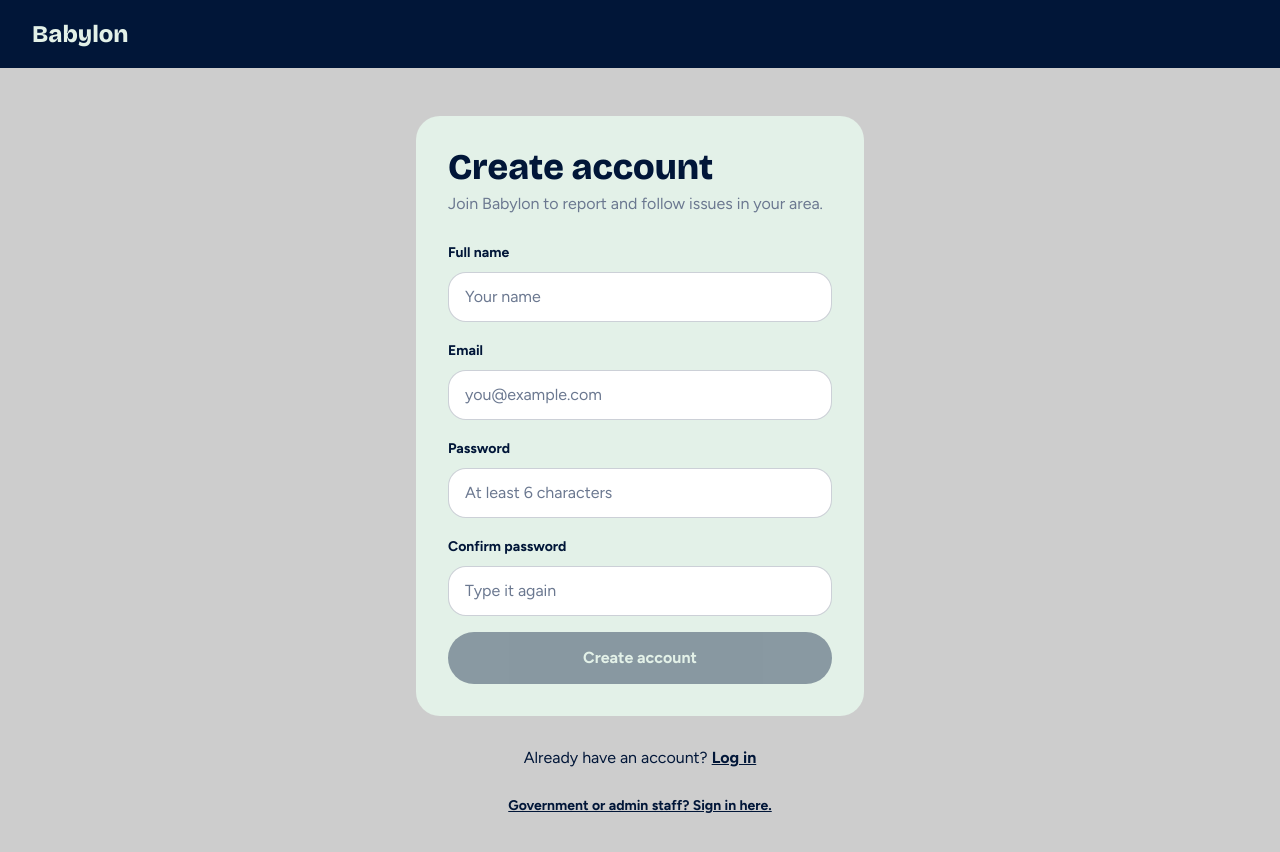
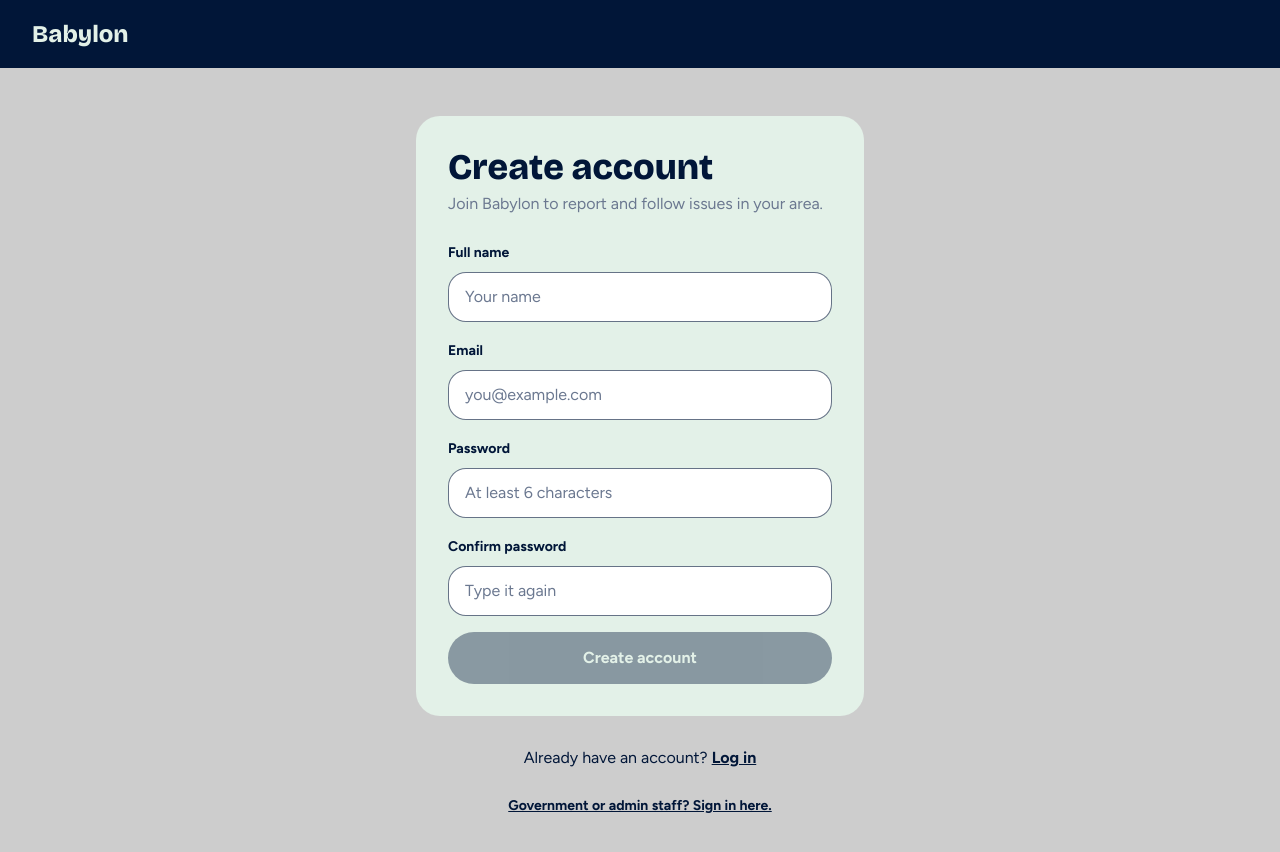
Before and after one commit to f-akhter-t/babylon, a React (Vite) app in the folder frontend/: page /signup in a window 1280 px wide. Shown: the top 852 px of the page. Built offline with nearby package versions, Linux system fonts and the light colour scheme.

Commit message:
fix(forms): visible field borders on sign-in and identity pages

```diff
--- a/frontend/src/pages/Auth/AuthShell.jsx
+++ b/frontend/src/pages/Auth/AuthShell.jsx
@@ -65,7 +65,7 @@ export function RoleRadioGroup({ label, options, value, onChange }) {
 
 export function Field({ id, label, children, ...props }) {
   const classes =
-    'mt-2 w-full rounded-tile border border-navy/20 bg-white px-4 py-3 font-body text-base text-navy placeholder:text-muted focus:outline-none focus:ring-2 focus:ring-forest'
+    'mt-2 w-full rounded-tile border border-navy/60 bg-white px-4 py-3 font-body text-base text-navy placeholder:text-muted focus:outline-none focus:ring-2 focus:ring-forest'
 
   return (
     <div>
--- a/frontend/src/pages/IdentityReview/IdCardPhoto.jsx
+++ b/frontend/src/pages/IdentityReview/IdCardPhoto.jsx
@@ -33,7 +33,7 @@ function PhotoMessage({ id, title, children, warn = false }) {
       className={clsx(
         MESSAGE_BOX,
         'flex flex-col items-center justify-center gap-2 border-2 border-dashed p-3 text-center wrap-anywhere sm:p-5',
-        warn ? 'border-amber-dark bg-white' : 'border-navy/25 bg-white/60',
+        warn ? 'border-danger bg-white' : 'border-navy/25 bg-white/60',
       )}
     >
       <CardIcon />
--- a/frontend/src/pages/IdentityReview/IdentityReviewPanel.jsx
+++ b/frontend/src/pages/IdentityReview/IdentityReviewPanel.jsx
@@ -123,7 +123,7 @@ export default function IdentityReviewPanel({ submission, onDecide, focusOnOpen
             disabled={Boolean(busy)}
             aria-describedby="identity-reject-hint"
             placeholder="For example: the photo is blurry, please take it again in good light."
-            className="mt-2 w-full rounded-tile border border-navy/20 bg-white p-3 font-body text-sm text-navy placeholder:text-muted focus:outline-none focus:ring-2 focus:ring-forest disabled:opacity-60"
+            className="mt-2 w-full rounded-tile border border-navy/60 bg-white p-3 font-body text-sm text-navy placeholder:text-muted focus:outline-none focus:ring-2 focus:ring-forest disabled:opacity-60"
           />
           <p id="identity-reject-hint" className="mt-1 font-body text-xs text-slate">
             {`The citizen will see this reason. Do not include their NID number. ${reasonLength} of ${REJECT_REASON_MAX} characters.`}
```
